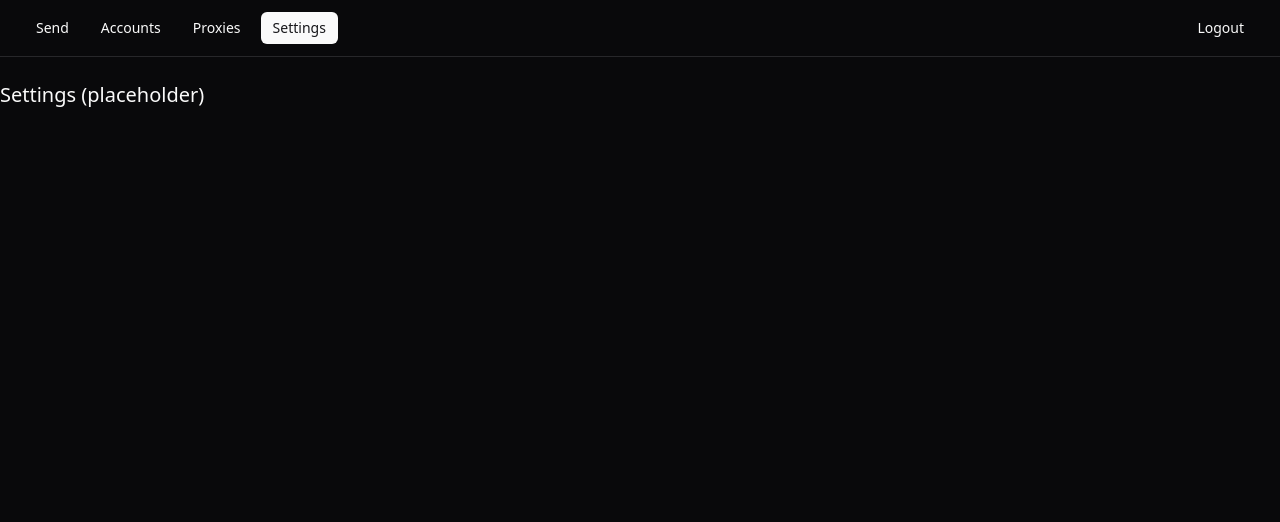
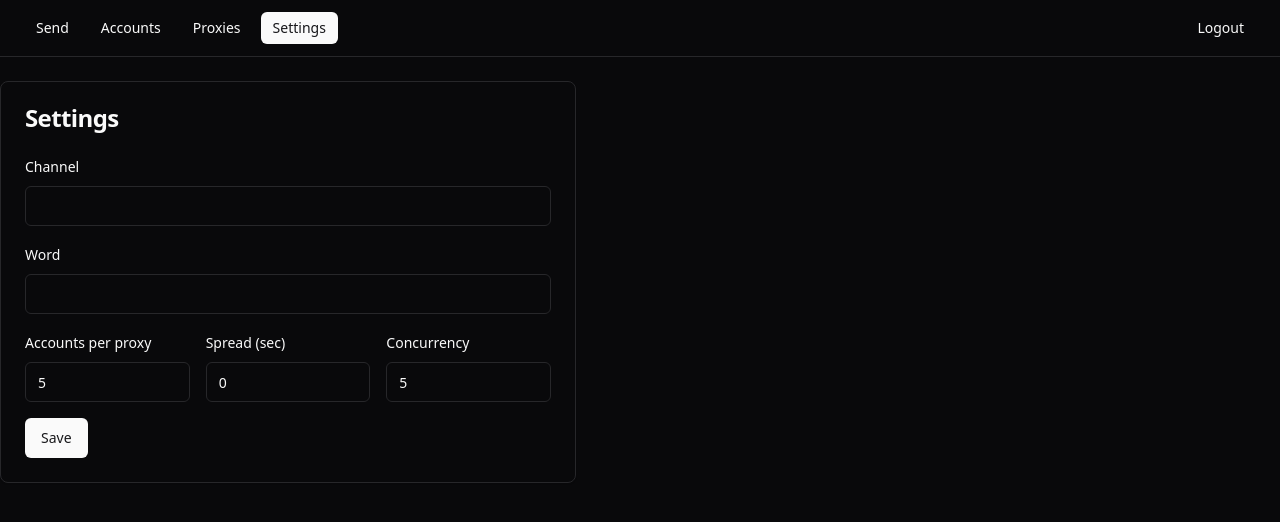
Before and after one commit to Blast0n/mitch, a React (Vite) app in the folder frontend/: page /settings in a window 1280 px wide. Shown: the top 522 px of the page. Built offline with nearby package versions, Linux system fonts and the light colour scheme; no server answers.

Commit message:
feat(spa): SettingsPage form

```diff
--- a/frontend/src/pages/SettingsPage.tsx
+++ b/frontend/src/pages/SettingsPage.tsx
@@ -1,3 +1,71 @@
+import { FormEvent, useEffect, useState } from 'react';
+import { toast } from 'sonner';
+import { Card, CardContent, CardHeader, CardTitle } from '@/components/ui/card';
+import { Button } from '@/components/ui/button';
+import { Input } from '@/components/ui/input';
+import { Label } from '@/components/ui/label';
+import { api, type Settings } from '@/lib/api';
+import { errLabel } from '@/lib/error-labels';
+
+const EMPTY: Settings = { channel: '', word: '', accountsPerProxy: 5, spreadSeconds: 0, concurrency: 5 };
+
 export default function SettingsPage() {
-  return <div className="container mx-auto py-6"><h1 className="text-xl">Settings (placeholder)</h1></div>;
+  const [s, setS] = useState<Settings>(EMPTY);
+
+  useEffect(() => {
+    api.get<Settings>('/api/settings').then(r => { if (r) setS(r); });
+  }, []);
+
+  const submit = async (e: FormEvent) => {
+    e.preventDefault();
+    const body: Settings = {
+      channel: s.channel.trim(),
+      word: s.word,
+      accountsPerProxy: Number(s.accountsPerProxy),
+      spreadSeconds: Number(s.spreadSeconds),
+      concurrency: Number(s.concurrency)
+    };
+    const res = await api.request<null>('PUT', '/api/settings', body);
+    if (res.ok) toast.success('Сохранено');
+    else if (res.err.raw && Array.isArray((res.err.raw as { errors?: unknown }).errors)) {
+      toast.error('Errors: ' + ((res.err.raw as { errors: string[] }).errors).join('; '));
+    } else {
+      toast.error(errLabel(res.err.error) || `HTTP ${res.err.status}`);
+    }
+  };
+
+  return (
+    <div className="container mx-auto py-6">
+      <Card className="max-w-xl">
+        <CardHeader><CardTitle>Settings</CardTitle></CardHeader>
+        <CardContent>
+          <form onSubmit={submit} className="space-y-4">
+            <div className="space-y-2">
+              <Label htmlFor="channel">Channel</Label>
+              <Input id="channel" value={s.channel} onChange={e => setS({ ...s, channel: e.target.value })} required />
+            </div>
+            <div className="space-y-2">
+              <Label htmlFor="word">Word</Label>
+              <Input id="word" value={s.word} onChange={e => setS({ ...s, word: e.target.value })} required />
+            </div>
+            <div className="grid grid-cols-3 gap-4">
+              <div className="space-y-2">
+                <Label htmlFor="app">Accounts per proxy</Label>
+                <Input id="app" type="number" min={1} value={s.accountsPerProxy} onChange={e => setS({ ...s, accountsPerProxy: Number(e.target.value) })} />
+              </div>
+              <div className="space-y-2">
+                <Label htmlFor="spread">Spread (sec)</Label>
+                <Input id="spread" type="number" min={0} value={s.spreadSeconds} onChange={e => setS({ ...s, spreadSeconds: Number(e.target.value) })} />
+              </div>
+              <div className="space-y-2">
+                <Label htmlFor="conc">Concurrency</Label>
+                <Input id="conc" type="number" min={1} value={s.concurrency} onChange={e => setS({ ...s, concurrency: Number(e.target.value) })} />
+              </div>
+            </div>
+            <Button type="submit">Save</Button>
+          </form>
+        </CardContent>
+      </Card>
+    </div>
+  );
 }
```
